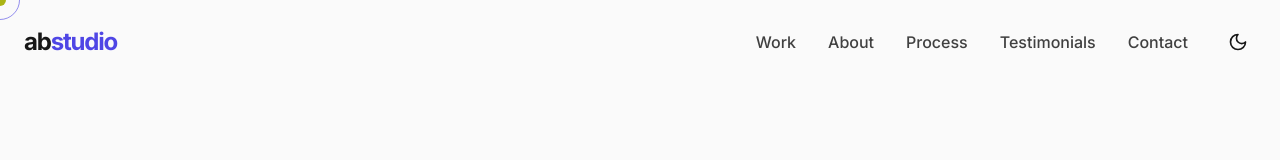
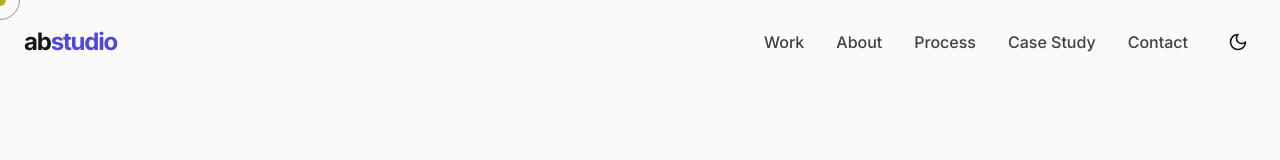
Before and after one commit to akdesignstudio/myweb, a React (Vite) app: page / in a window 1280 px wide. Shown: the top 160 px of the page. Built offline with nearby package versions, Linux system fonts and the light colour scheme.

Commit message:
Replace 'Testimonials' with 'Case Study' in nav items

```diff
--- a/src/components/layout/Header.tsx
+++ b/src/components/layout/Header.tsx
@@ -11,7 +11,7 @@ const Header: React.FC = () => {
     { name: 'Work', href: '#portfolio' },
     { name: 'About', href: '#about' },
     { name: 'Process', href: '#process' },
-    { name: 'Testimonials', href: '#testimonials' },
+    { name: 'Case Study', href: '#casestudy' },
     { name: 'Contact', href: '#contact' },
   ];
 
```
